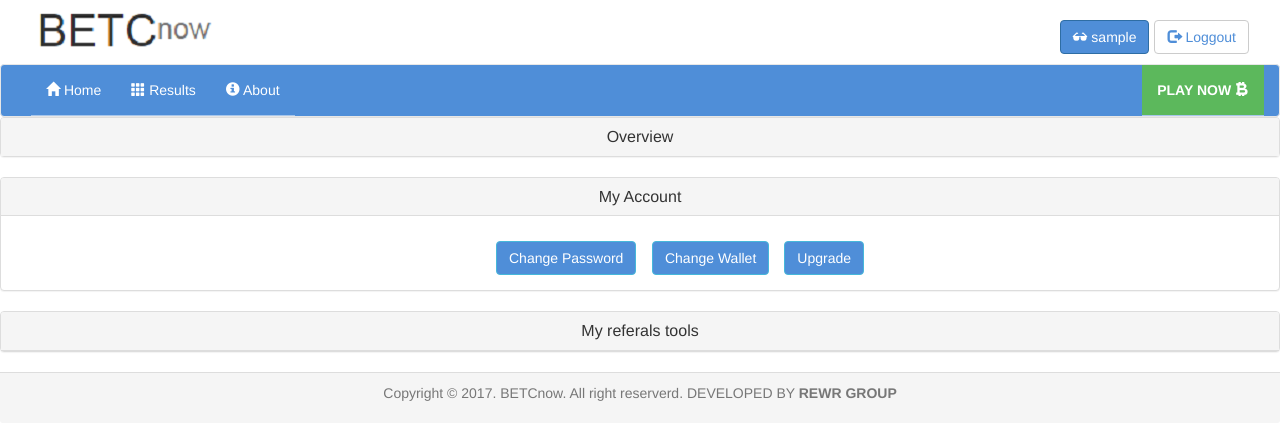
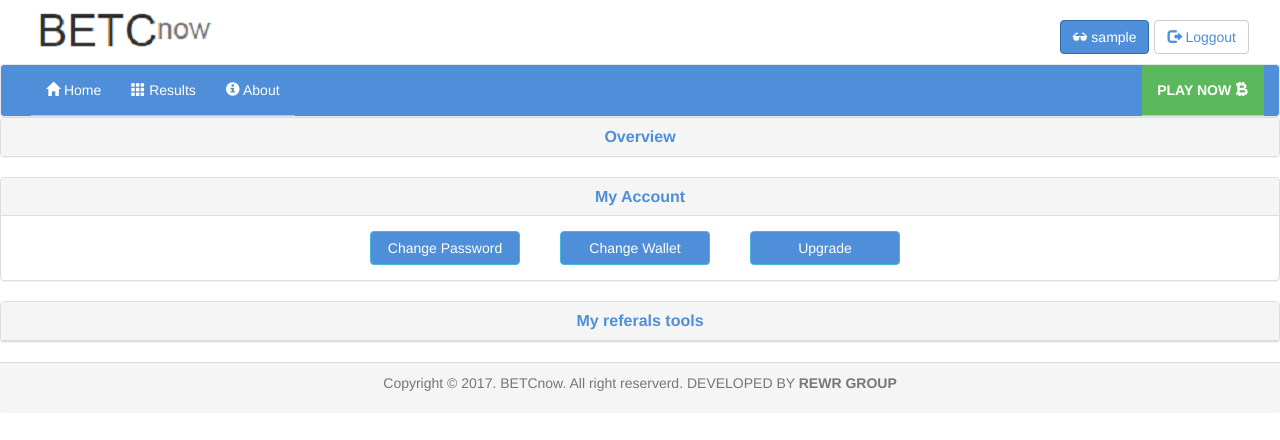
Before and after one commit to RewrGroup/AstroBurger, a Django app: page /user/1/ in a window 1280 px wide, after a click on "My Account". Shown: the top 440 px of the page. Run offline with Django 3.2, Linux system fonts and the light colour scheme; the visitor is signed in with stand-in values (Sample User, id 1); data comes from the database, SQL or seed files in the repository; some libraries are stand-ins or nearby versions.

Commit message:
Pagina memberships

```diff
--- a/betc/settings.py
+++ b/betc/settings.py
@@ -123,8 +123,7 @@
 USE_TZ = True
 
 
-# Static files (CSS, JavaScript, Images)
-# https://docs.djangoproject.com/en/1.10/howto/static-files/
+SESSION_EXPIRE_AT_BROWSER_CLOSE = True
 
 STATIC_URL = '/static/'
 STATIC_ROOT = os.path.join(BASE_DIR, 'static')
--- a/betc/urls.py
+++ b/betc/urls.py
@@ -20,7 +20,7 @@
 from django.contrib.staticfiles.urls import staticfiles_urlpatterns
 from betcnow.regbackend import MyRegistrationView, RefRegistrationView
 from betcnow.forms import LoginWithPlaceholder
-from django.contrib.auth import views as auth_views
+from betcnow.views import remember_me_login
 from betcnow.views import SendEmailAfterActivate
 from django.views.generic.base import TemplateView
 
@@ -33,8 +33,8 @@
     url(r'^accounts/register/ref=(?P<pk>[0-9]+)/$',
         RefRegistrationView.as_view(),
         name='ref_register'),
-    url(r'^accounts/login/$', auth_views.login, {'template_name': 'registration/login.html',
-                                                 'authentication_form': LoginWithPlaceholder},
+    url(r'^accounts/login/$', remember_me_login, {'template_name': 'registration/login.html',
+                                                  'authentication_form': LoginWithPlaceholder},
         name='login'),
     url(r'^accounts/activate/complete/$',
         TemplateView.as_view(template_name='registration/activation_complete.html'),
@@ -44,7 +44,7 @@
         name='registration_activate'),
     url(r'^accounts/', include('registration.backends.default.urls')),
     url(r'^admin/', admin.site.urls),
-    url(r'^notifications/', include('pinax.notifications.urls'))
+    url(r'^notifications/', include('pinax.notifications.urls')),
 ]
 
 if settings.DEBUG:
--- a/betcnow/forms.py
+++ b/betcnow/forms.py
@@ -32,7 +32,7 @@
                                     Div(FieldWithButtons('sponsor_name', edit_sponsor_button), css_class="form-group"),
                                     Div(Field('password1', placeholder='password'), css_class="form-group"),
                                     Div(Field('password2', placeholder='confirm your password'), css_class="form-group"),
-                                    HTML("<input type='submit' class='btn btn-default'"
+                                    HTML("<input type='submit' class='btn btn-info submit-color-betcnow'"
                                          "onclick='disabled_false()' value='Sign Up'/>"))
 
     def valid_sponsor(self):    # Lo uso para validar que el nombre ingresado está en la BD
@@ -57,10 +57,13 @@
 
 class LoginWithPlaceholder(AuthenticationForm):
 
+    remember_me = forms.BooleanField(required=False, initial=False)
+
     def __init__(self, *args, **kwargs):
         super(LoginWithPlaceholder, self).__init__(*args, **kwargs)
         self.helper = FormHelper()
         self.helper.form_show_labels = False
         self.helper.layout = Layout(Div(Field('username', placeholder='username'), css_class="form-group"),
                                     Div(Field('password', placeholder='password'), css_class="form-group"),
+                                    PrependedText('remember_me', ''),
                                     Div(Submit('submit', 'Log in')))
--- a/betcnow/static/betcnow/css/betcnow.css
+++ b/betcnow/static/betcnow/css/betcnow.css
@@ -137,19 +137,24 @@
         top: 4px;
         left: 1px;
     }
+
     .row .boton-jugadas h3, .boton-referidos h3, .boton-trofeos h3{
         font-size: 15px;
     }
+
     .caja-nombres-botones{
         margin: -10px 0px 0px 0px;
     }
 
-    .ert ul li {
-      position: relative;
-      left: 10px;
-      top: 10px;
-      display: inline-block;
+    .botones-myaccount-group{
+    padding: 0px 0px 0px 95px !important;
     }
+
+    #boton-change_wallet{
+        margin: 7px 0px 7px 0px;
+    }
+
+
 
     .tabla{
         width: 70%;
@@ -337,46 +342,26 @@
     left: 2px;
 }
 
-#poi{
-  color: green;
+#upgrade-link{
+    color: lawngreen;
+    font-size: 18px;
+}
 
-}
 .botones-redondos:hover{
-    background: #80bfff;
+  background: #80bfff;
   box-shadow: 0px 0px 0px;
   padding-top: 7px;
 }
 
-.mov{
-  position: absolute;
-  left: 622px;
-bottom: 25px;
-color: #fff;
+.botones-myaccount-group{
+    padding: 0px 0px 0px 0px;
 }
 
-
-
-
-.ert ul li button{
-  background: #4F8ED8;
-}
-.ert ul li {
-  position: relative;
-  left: 480px;
-  top: 10px;
-  display: inline-block;
-}
-.ert ul li a{
-  position: relative;
-  left: 15px;
-
-  display: inline-block;
+.botones-myaccount{
+    width: 150px;
+    background: #4F8ED8;
 }
 
-.ert ul li a:hover{
-  margin: 0px;
-background: #fff;
-}
 /*FIN DE LOGIN*/
 
 /*TESTIMONIOS*/
@@ -450,3 +435,21 @@
 #submit_jugada{
     font-weight:bold;
 }
+
+.change-password{
+    padding: 15px 0px 0px 0px;
+
+}
+
+.submit-color-betcnow{
+    background: #4F8ED8;
+
+}
+
+.color-azul-betcnow{
+    color: #4F8ED8;
+}
+
+.color-verde-betcnow{
+    color: #5cb85c;
+}
--- a/betcnow/templates/betcnow/profile.html
+++ b/betcnow/templates/betcnow/profile.html
@@ -6,7 +6,7 @@
 <div class="panel-group" id="accordion">
     <div class="panel panel-default">
         <div class="panel-heading">
-          <center><h4 class="panel-title"><a data-toggle="collapse" data-parent="#accordion" href="#collapse1">Overview</a></h4></center>
+          <center><h4 class="panel-title color-azul-betcnow"><a data-toggle="collapse" data-parent="#accordion" href="#collapse1"><b>Overview</b></a></h4></center>
         </div>
         <div id="collapse1" class="panel-collapse collapse in">
             <div class="panel-body">
@@ -34,7 +34,7 @@
                                 <ul>
                                     <li>Username: {{user}}</li>
                                     <li>ID: {{user.pk}}</li>
-                                <li >membership: Free <a id="poi" href="upgrade.html">(upgrade)</a></li>
+                                    <li >membership: Free <a id="upgrade-link" href="{% url 'membership' %}" target="_blank">(Upgrade)</a></li>
                                 </ul>
                             </div>
                             <div class="col-xs-12 col-sm-5 col-md-5 col-lg-4 col-lg-offset-2 fondo-botones-redondos">
@@ -75,9 +75,8 @@
         </div>
     </div>
 
-
     <div id="misjugadas" class="collapse">
-    Aqui se mostraran todas las jugadas.
+        TABLA CON JUGADAS ACTIVAS
     </div>
 
     <!-- DESPLIEGUE DE BOTON MIS REFERIDOS -->
@@ -97,62 +96,23 @@
 
 <div class="panel panel-default">
     <div class="panel-heading">
-            <center><h4 class="panel-title">
-              <a data-toggle="collapse" data-parent="#accordion" href="#collapse2">
-              My Account</a>
-            </h4></center>
+        <center><h4 class="panel-title color-azul-betcnow"><a data-toggle="collapse" data-parent="#accordion" href="#collapse2"><b>My Account</b></a></h4></center>
     </div>
     <div id="collapse2" class="panel-collapse collapse">
         <div class="panel-body">
-<div class="ert">
-    <ul class="nav navbar-nav">
-    <li><button type="button" class="btn btn-info " data-toggle="collapse" data-target="#cambioclave">Change Password</button>&nbsp&nbsp&nbsp&nbsp</li>
-    <li><button type="button" class="btn btn-info " data-toggle="collapse" data-target="#cambiowallet">Change Wallet</button></li>
-    </ul>
-    <ul>
-    <li><a href="upgrade.html" ><button type="button" class="btn btn-info" id="zxc">Upgrade</button></a></li>
-    </ul>
+            <div class="container">
+                <div class="row botones-myaccount-group">
+                    <div class="col-xs-8 col-sm-4 col-md-2 col-md-offset-3 col-lg-2 col-lg-offset-3">
+                        <a class="btn btn-info botones-myaccount" href="{% url 'auth_password_change' %}" target="_blank">Change Password</a>
                     </div>
-
-<!-- DESPLIEGUE DE BOTON Change Password -->
-
-<center><div id="cambioclave" class="collapse">
-          <div class="form-group">
-           <label for="pwd">New Password:</label>
-             <input type="password" class="form-control" id="pwd">
+                    <div class="col-xs-8 col-sm-4 col-md-2 col-lg-2" id="boton-change_wallet">
+                        <a class="btn btn-info botones-myaccount" href="#">Change Wallet</a>
                     </div>
-      <div class="form-group">
-        <label for="pwd">Confirm New Password:</label>
-        <input type="password" class="form-control" id="pwd">
-        <br><center><button type="button" class="btn btn-success">Success</button></center>
-      </div></center>
-
+                    <div class="col-xs-8 col-sm-4 col-md-2 col-lg-2">
+                        <a class="btn btn-info botones-myaccount" href="{% url 'membership' %}" >Upgrade</a>
                     </div>
-
-
-<!-- DESPLIEGUE DE Change Wallet -->
-
-<center><div id="cambiowallet" class="collapse">
-          <div class="form-group">
-           <label for="usr">New Wallet:</label>
-             <input type="text" class="form-control" id="usr">
                 </div>
-      <div class="form-group">
-        <label for="user1">Confirm New Wallet:</label>
-        <input type="user" class="form-control" id="user1">
-        <br><center><button type="button" class="btn btn-success">Success</button></center>
-      </div></center>
-      </div></center>
-
             </div>
-
-<!-- DESPLIEGUE DE BOTON MIS TROFEOS -->
-
-<div id="mistrofeos" class="collapse">
-    Aqui van imagenes de trofeos
-</div>
-
-
         </div>
     </div>
 </div>
@@ -162,18 +122,12 @@
 
 <div class="panel panel-default">
     <div class="panel-heading">
-            <center><h4 class="panel-title">
-              <a data-toggle="collapse" data-parent="#accordion" href="#collapse3">
-              My referals tools</a>
-            </h4></center>
+        <center><h4 class="panel-title color-azul-betcnow"><a data-toggle="collapse" data-parent="#accordion" href="#collapse3"><b>My referals tools</b></a></h4></center>
     </div>
     <div id="collapse3" class="panel-collapse collapse">
         <div class="panel-body">
-
-              Referals link: <br>
+          Referals link: <a href="{% url 'ref_register' pk=user.id %}" target="_blank">http://rewr.pythonanywhere.com/accounts/register/ref={{user.id}}</a><br>
           Banners:
-
-            </div>
         </div>
     </div>
 </div>
--- a/betcnow/urls.py
+++ b/betcnow/urls.py
@@ -8,5 +8,6 @@
     url(r'^gourl_callback.html/$', views.callback, name='callback'),
     url(r'^check-out/$', views.checkout, name='check-out'),
     url(r'^has_paid/$', views.has_paid, name='has_paid'),
-    url(r'^user/(?P<pk>[0-9]+)/$', views.profile, name='profile')
+    url(r'^user/(?P<pk>[0-9]+)/$', views.profile, name='profile'),
+    url(r'^membership/$', TemplateView.as_view(template_name="betcnow/upgrade.html"), name='membership'),
 ]
--- a/betcnow/views.py
+++ b/betcnow/views.py
@@ -1,5 +1,7 @@
 from django.shortcuts import render, get_object_or_404
+from django.contrib.auth import views as auth_views
 from django.contrib.auth.decorators import login_required
+from betcnow.forms import LoginWithPlaceholder
 from pinax.notifications.models import send
 from .models import Profile, User, Jugada, Pote
 from registration.backends.default.views import ActivationView
@@ -7,6 +9,14 @@
 from django.views.decorators.csrf import csrf_exempt
 from django.http import JsonResponse
 import md5hash
+
+
+def remember_me_login(request, template_name, authentication_form):
+    response = auth_views.login(request, template_name, authentication_form=LoginWithPlaceholder)
+    if request.method == "POST":
+        if request.POST.get('remember_me', None):
+            request.session.set_expiry(1209600)  # 2 weeks
+    return response
 
 
 @login_required()
```
Also changed, not shown: betcnow/templates/betcnow/upgrade.html (added, +55 -0 lines), betcnow/templates/registration/password_change_form.html (+13 -5 lines). Lines whose indentation alone changed are shown as unchanged.
